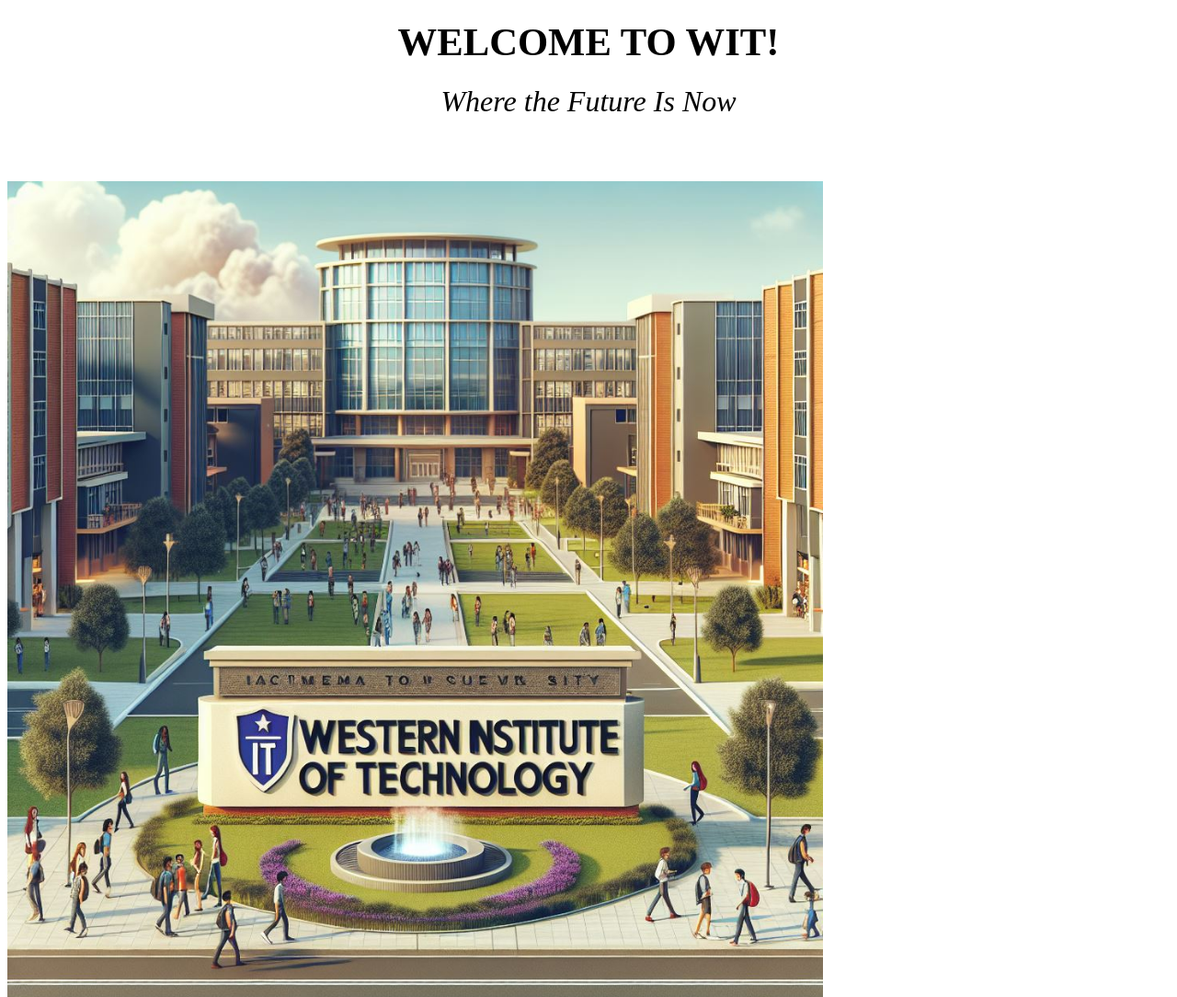
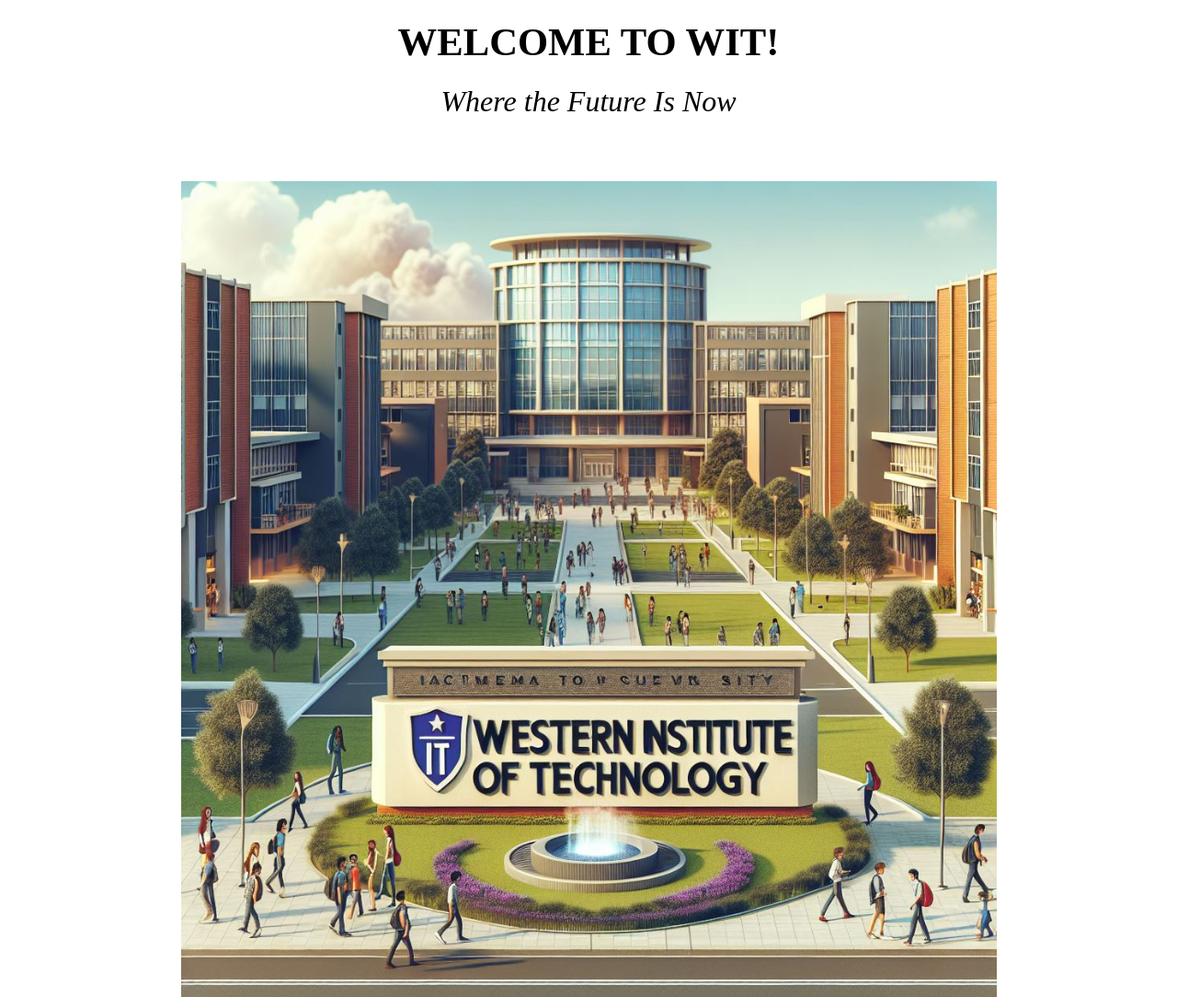
Before and after one commit to MatthewVanEgmond/WitWebPage, a plain HTML site: page index.html in a window 1280 px wide. Shown: the whole page at 92% size. Drawn offline with Linux system fonts and the light colour scheme.

Commit message:
Take four?

```diff
--- a/index.html
+++ b/index.html
@@ -1,24 +1,23 @@
 <!DOCTYPE html>
 <html>
 <head>
-	<meta http-equiv="content-type" content="text/html; charset=utf-8"/>
-	<title></title>
-	<meta name="generator" content="LibreOffice 24.8.6.2 (Linux)"/>
-	<meta name="created" content="2025-04-07T18:56:28.542867049"/>
-	<meta name="changed" content="2025-04-07T18:58:02.585180098"/>
+    <meta http-equiv="content-type" content="text/html; charset=utf-8"/>
+    <title></title>
+    <meta name="generator" content="LibreOffice 24.8.6.2 (Linux)"/>
+    <meta name="created" content="2025-04-07T18:56:28.542867049"/>
+    <meta name="changed" content="2025-04-07T18:58:02.585180098"/>
+    <style>
+        .center-image {
+            display: block;
+            margin-left: auto;
+            margin-right: auto;
+        }
+    </style>
 </head>
-<body lang="en-CA" dir="ltr"><h1 align="center"><font size="7" style="font-size: 32pt">WELCOME
-TO WIT!</font></h1>
-<p align="center"><font size="6" style="font-size: 24pt"><i>Where the
-Future Is Now</i></font></p>
-<p><br/>
-<br/>
-
-</p>
-<p><img src="/WIT%20Pic.jpg" name="Image1" align="center" width="887" height="887" border="0"/>
-<br/>
-<br/>
-
-</p>
+<body lang="en-CA" dir="ltr">
+    <h1 align="center"><font size="7" style="font-size: 32pt">WELCOME TO WIT!</font></h1>
+    <p align="center"><font size="6" style="font-size: 24pt"><i>Where the Future Is Now</i></font></p>
+    <p><br/><br/></p>
+    <p><img src="/WIT%20Pic.jpg" name="Image1" class="center-image" width="887" height="887" border="0"/><br/><br/></p>
 </body>
 </html>
```
